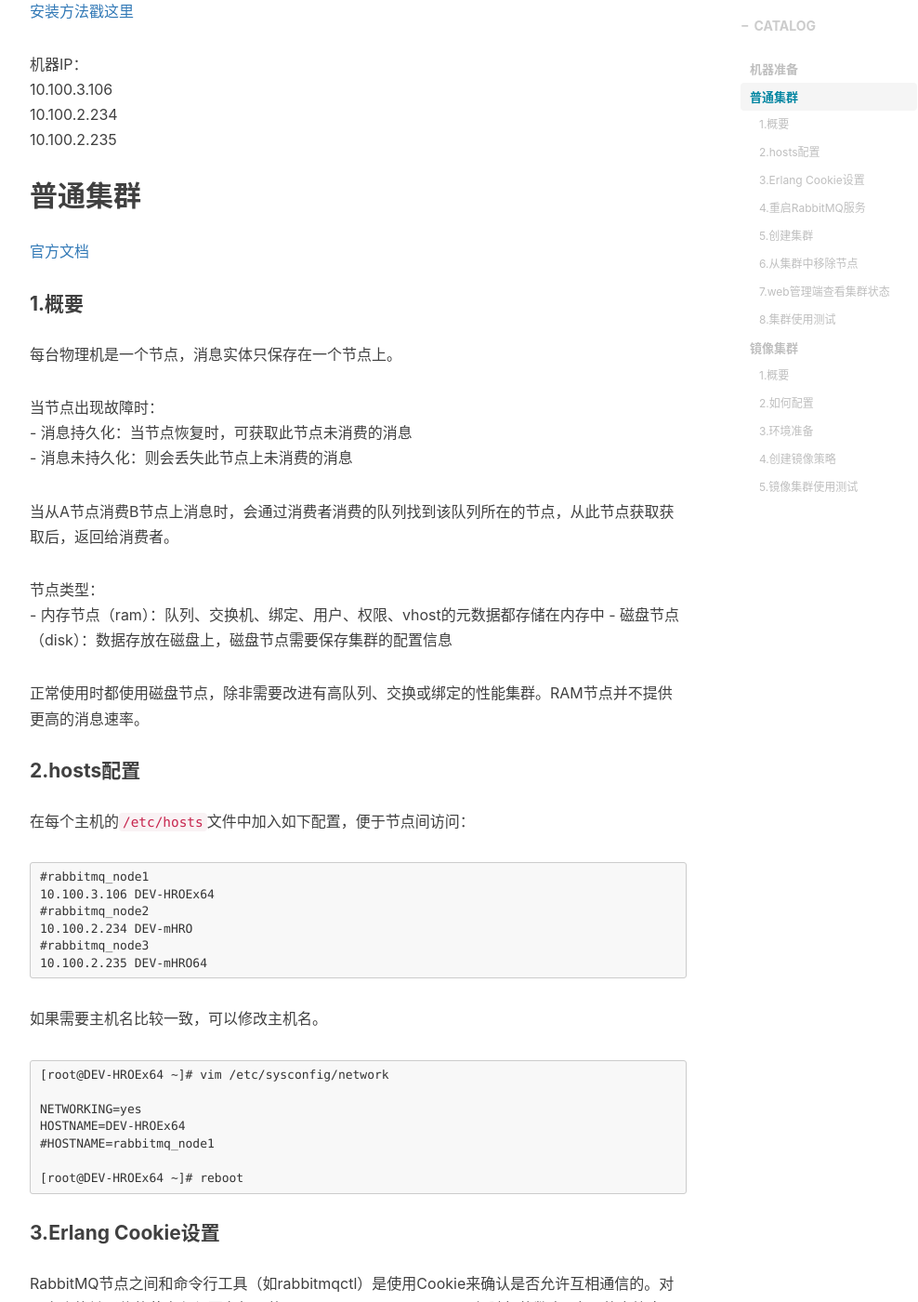
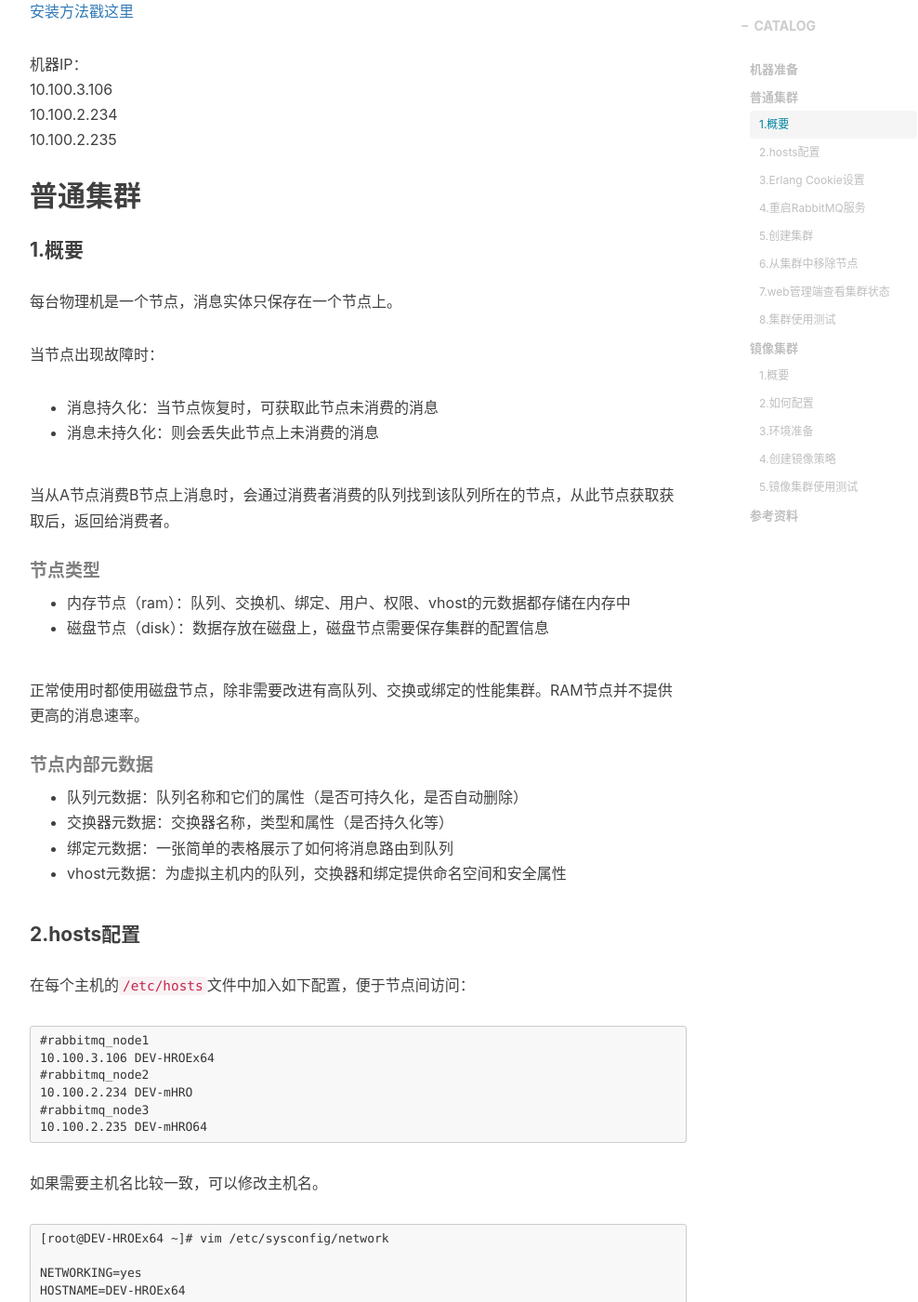
Before and after one commit to xuanxuan2016/xuanxuan2016.github.io, a Jekyll site: the page built from _posts/2018-05-18-7-rabbitmq-study-Cluster.md, in a window 1280 px wide and 1400 px high, scrolled down 760 px. Shown: the whole window at 93% size, without its empty margins (233-1221 px from the left). Built offline with Jekyll 4.4.1, drawn with Linux system fonts in a browser that asks for light colours; nearby versions of some CDN libraries; comment, search, counter and statistics services are not loaded; some of the changed text lies outside the part shown.

Commit message:
Update 2018-05-18-7-rabbitmq-study-Cluster.md

```diff
--- a/_posts/2018-05-18-7-rabbitmq-study-Cluster.md
+++ b/_posts/2018-05-18-7-rabbitmq-study-Cluster.md
@@ -31,8 +31,6 @@ tags:
 
 ## 普通集群
 
-[官方文档](https://www.rabbitmq.com/clustering.html)
-
 #### 1.概要
 
 <p>
@@ -40,26 +38,32 @@ tags:
 </p>
 
 <p>
-当节点出现故障时：<br>
+当节点出现故障时：
+</p>
 
 - 消息持久化：当节点恢复时，可获取此节点未消费的消息<br>
 - 消息未持久化：则会丢失此节点上未消费的消息<br>
-</p>
 
 <p>
 当从A节点消费B节点上消息时，会通过消费者消费的队列找到该队列所在的节点，从此节点获取获取后，返回给消费者。
 </p>
 
-<p>
-节点类型：<br>
+
+##### 节点类型
 
 - 内存节点（ram）：队列、交换机、绑定、用户、权限、vhost的元数据都存储在内存中
 - 磁盘节点（disk）：数据存放在磁盘上，磁盘节点需要保存集群的配置信息
-</p>
 
 <p>
 正常使用时都使用磁盘节点，除非需要改进有高队列、交换或绑定的性能集群。RAM节点并不提供更高的消息速率。
 </p>
+
+##### 节点内部元数据
+
+- 队列元数据：队列名称和它们的属性（是否可持久化，是否自动删除）
+- 交换器元数据：交换器名称，类型和属性（是否持久化等）
+- 绑定元数据：一张简单的表格展示了如何将消息路由到队列
+- vhost元数据：为虚拟主机内的队列，交换器和绑定提供命名空间和安全属性
 
 #### 2.hosts配置
 
@@ -373,8 +377,6 @@ Setting tags for user "admin" to [administrator]
 
 ## 镜像集群
 
-[官方文档](https://www.rabbitmq.com/ha.html)
-
 #### 1.概要
 
 <p>
@@ -383,6 +385,10 @@ Setting tags for user "admin" to [administrator]
 
 <p>
 由于需要进行节点间的同步，所以镜像集群在性能方面会降低；如果镜像队列数量过多，加之大量的消息进入，集群内部的网络带宽将会被这种同步通讯大量消耗。所以这种模式应用于可靠性要求较高的场合中。
+</p>
+
+<p style="color:red;">
+Tips：如果将消息存储置于SSD的话，就可以极大提升持久化消息通信的性能。
 </p>
 
 #### 2.如何配置
@@ -453,3 +459,9 @@ Listing policies
 ![image](https://github.com/xuanxuan2016/xuanxuan2016.github.io/blob/master/img/2018-05-18-7-rabbitmq-study-Cluster/20180526190556.png?raw=true)
 
 ![image](https://github.com/xuanxuan2016/xuanxuan2016.github.io/blob/master/img/2018-05-18-7-rabbitmq-study-Cluster/20180526190945.png?raw=true)
+
+## 参考资料
+
+[普通集群](https://www.rabbitmq.com/clustering.html)
+
+[镜像集群](https://www.rabbitmq.com/ha.html)
```
